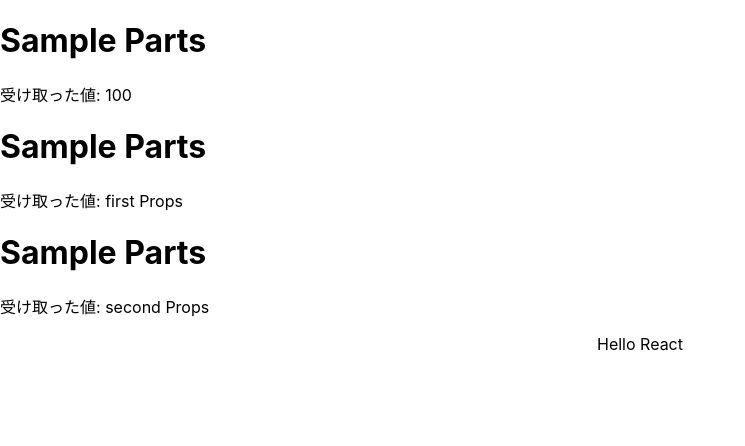
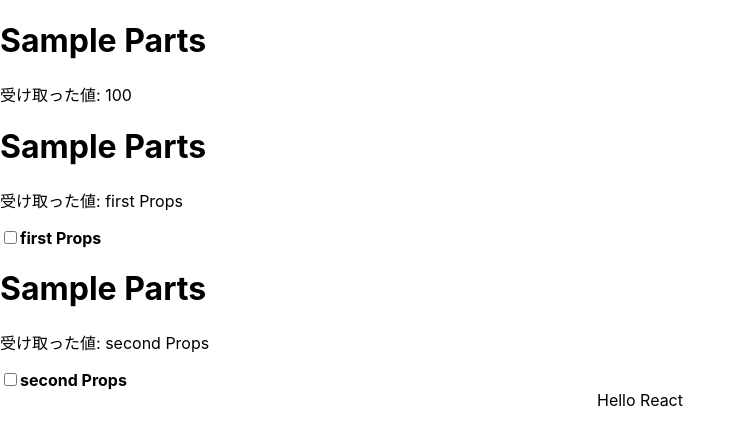
Before and after one commit to Kodai-study/my-reactApp, a React (Create React App) app: page / in a window 1280 px wide. Shown: the top 446 px of the page, without its empty margins (0-745 px from the left). Built offline with nearby package versions, Linux system fonts and the light colour scheme.

Commit message:
リストの横にチェックボックスを追加

```diff
--- a/src/SampleParts.js
+++ b/src/SampleParts.js
@@ -9,4 +9,17 @@ const SampleParts = (props) => {
   );
 }
 
+// 受け取った配列データから、以下のUIを生成する コンポーネントを作成してください。
+// (チェックボックス) (props で受け取った文字列)  文字列は太字
+
+const TodoComponent = (props) => {
+  return (
+    <div>
+      <input type="checkbox" />
+      <span style={{ fontWeight: "bold" }}>{props.value}</span>
+    </div>
+  );
+};
+
 export default SampleParts;
+export { TodoComponent };
--- a/src/Sample_multiprops.js
+++ b/src/Sample_multiprops.js
@@ -1,8 +1,13 @@
 import React from 'react'
-import SampleParts from './SampleParts'
+import SampleParts, { TodoComponent } from './SampleParts'
 
-const Sample_multiprops = ( props ) => {
-    return props.multiProps.map((value) => <SampleParts count={value} />);
+const Sample_multiprops = (props) => {
+    return props.multiProps.map((value) =>
+        <>
+            <SampleParts count={value} />
+            <TodoComponent value={value} />
+        </>);
 };
 
+
 export default Sample_multiprops
```
Also changed, not shown: src/App.js (+16 -1 lines), 1 other file (tests, documents, lock files or other folders).
